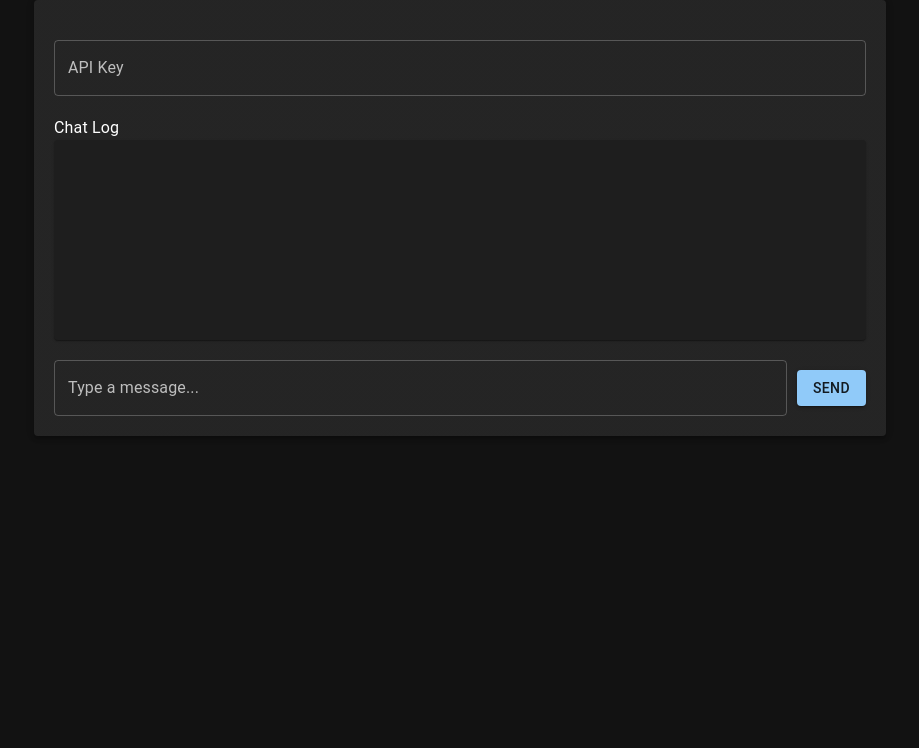
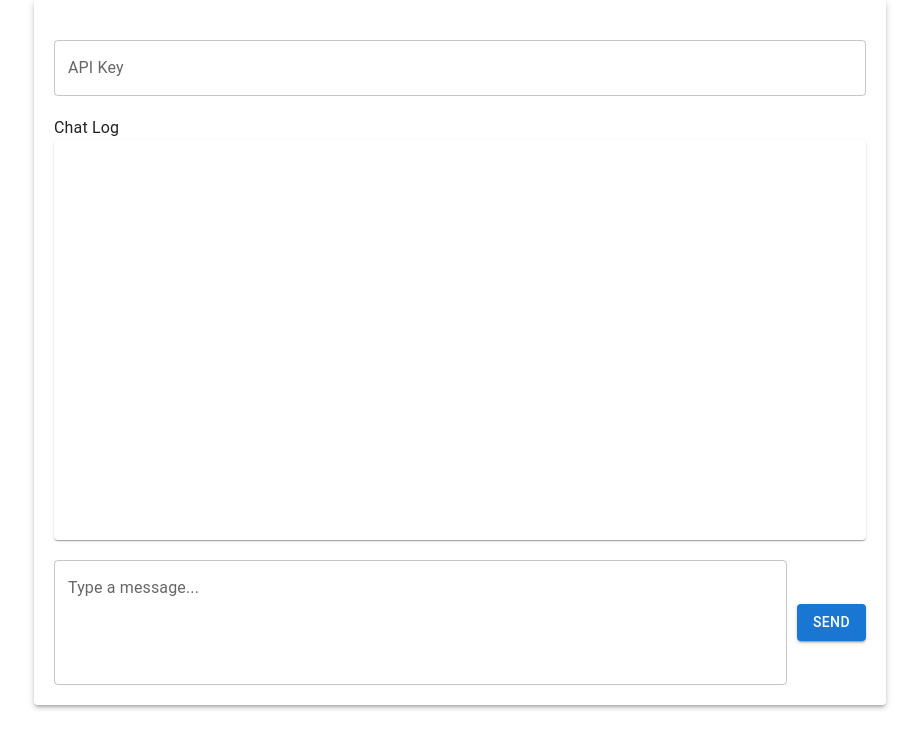
Before and after one commit to gstiebler/BrowserGPT, a React (Create React App) app: page / in a window 1280 px wide. Shown: the top 748 px of the page, without its empty margins (180-1099 px from the left). Built offline with nearby package versions, Linux system fonts and the light colour scheme.

Commit message:
improved chat box

```diff
--- a/src/ExtTab/ExtensionMainTab.tsx
+++ b/src/ExtTab/ExtensionMainTab.tsx
@@ -1,5 +1,5 @@
 import React from 'react';
-import { TextField, Button, Typography, Container, Paper } from '@mui/material';
+import { TextField, Button, Typography, Container, Paper, Avatar } from '@mui/material';
 import { TChatItem } from './types';
 
 interface ExtensionMainTabProps {
@@ -34,11 +34,19 @@ const ExtensionMainTab: React.FC<ExtensionMainTabProps> = ({
 
                 <div style={{ margin: '20px 0' }}>
                     <Typography variant="body1">Chat Log</Typography>
-                    <Paper elevation={1} style={{ padding: '10px', height: '200px', overflow: 'auto' }}>
+                    <Paper elevation={1} style={{ padding: '10px', height: '400px', overflow: 'auto' }}>  {/* Increased height */}
                         {chatLog.map((entry, index) => (
-                            <Typography key={index} variant="body2" style={{ textAlign: entry.role === 'user' ? 'right' : 'left' }}>
-                                {entry.message}
-                            </Typography>
+                            <div key={index} style={{
+                                margin: '10px 0',
+                                padding: '10px',
+                                backgroundColor: entry.role === 'user' ? '#e6f7ff' : '#f2f2f2',
+                                textAlign: entry.role === 'user' ? 'right' : 'left'
+                            }}>
+                                <Avatar>{entry.role === 'user' ? 'U' : 'S'}</Avatar>
+                                <Typography variant="body2">
+                                    {entry.message}
+                                </Typography>
+                            </div>
                         ))}
                     </Paper>
                 </div>
@@ -47,6 +55,8 @@ const ExtensionMainTab: React.FC<ExtensionMainTabProps> = ({
                     <TextField
                         label="Type a message..."
                         variant="outlined"
+                        multiline  // Allows multiple lines
+                        rows={4}  // Sets the number of visible rows
                         style={{ flex: 1 }} // Takes up the available space
                         value={chatMessage}
                         onChange={e => setChatMessage(e.target.value)}
--- a/src/ExtTab/ExtensionTab.tsx
+++ b/src/ExtTab/ExtensionTab.tsx
@@ -57,7 +57,7 @@ const ExtensionTab: React.FC = () => {
         }
         const orquestrator = getOrquestrator(apiKey, chat);
 
-        chrome.runtime.onMessage.addListener((msg: any) => {
+        chrome.runtime?.onMessage.addListener((msg: any) => {
             if (msg.type === 'htmlDocumentChanged') {
                 orquestrator.htmlDocumentChanged(msg.compactHtml);
             }
--- a/src/html/browserDriver.ts
+++ b/src/html/browserDriver.ts
@@ -4,7 +4,6 @@ export function getSummarizedHtmlFromDocument() {
     console.log('Executing...');
     const summary = summarize(document);
     const compactSummary = compact(summary);
-    console.log(JSON.stringify(summary, null, 2));
     return compactSummary;
 }
 
--- a/src/index.tsx
+++ b/src/index.tsx
@@ -6,9 +6,6 @@ import App from './ExtTab/ExtensionTab';
 import reportWebVitals from './reportWebVitals';
 
 const darkTheme = createTheme({
-  palette: {
-    mode: 'dark',
-  },
 });
 
 const root = ReactDOM.createRoot(
--- a/src/orquestrator/orquestrator.ts
+++ b/src/orquestrator/orquestrator.ts
@@ -72,7 +72,9 @@ export class Orquestrator {
     }
 
     private async getAndExecuteCommands() {
+        console.log(`Sending the following messages to LLM: ${JSON.stringify(this.llmMessagesHistory)}`);
         const result1 = await this.llm.send(this.llmMessagesHistory);
+        console.log(`Received the following message from LLM: ${result1}`);
         this.llmMessagesHistory = [
             ...this.llmMessagesHistory,
             { role: 'system', message: result1 },
```
